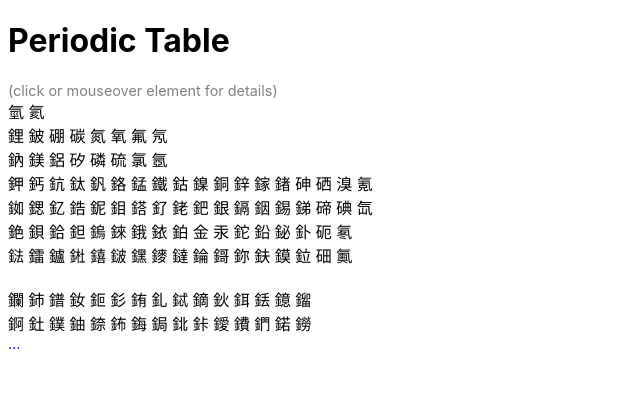
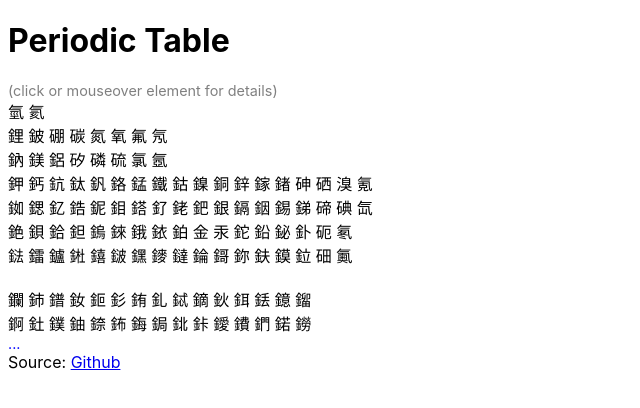
Before and after one commit to kaicarver/yuansu-react, a React (Create React App) app: page / in a window 1280 px wide. Shown: the top 408 px of the page, without its empty margins (0-640 px from the left). Built offline with nearby package versions, Linux system fonts and the light colour scheme.

Commit message:
link to source

```diff
--- a/src/index.js
+++ b/src/index.js
@@ -32,6 +32,13 @@ function PeriodicTable(props) {
       )}
     </div>
     <div id="detail">...</div>
+    <div>
+      Source: <a
+        className="App-link"
+        href="https://github.com/kaicarver/yuansu-react"
+        target="_blank"
+        rel="noopener noreferrer"
+      >Github</a></div>
   </div>;
 }
 
```
